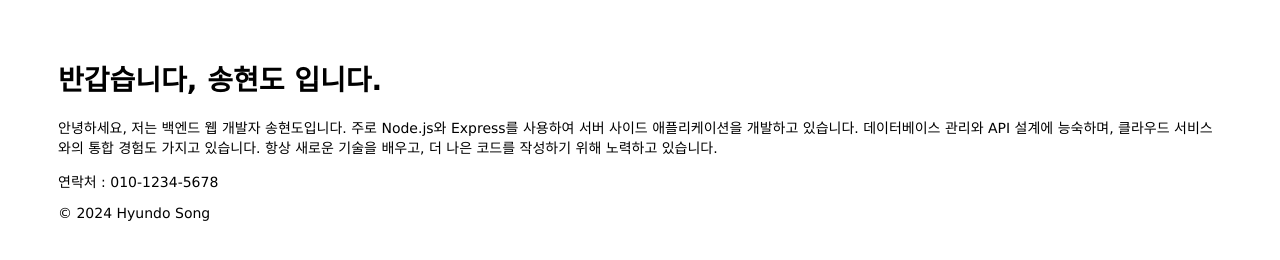
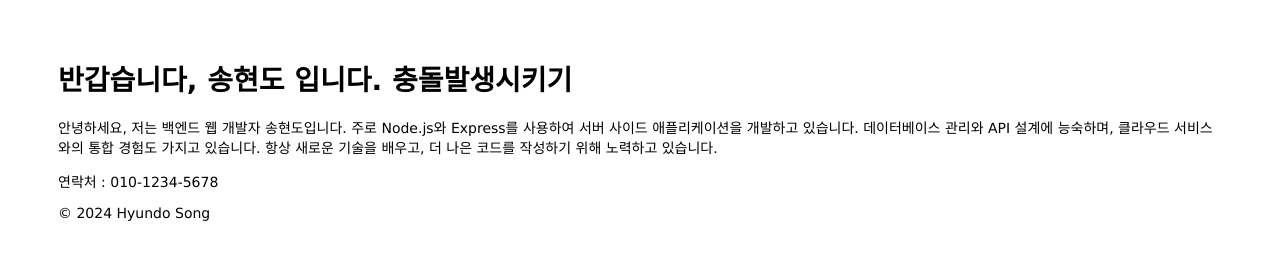
Before and after one commit to 08hyundo/mastering-git-github, a website: page public/index.html in a window 1280 px wide. Drawn offline with Linux system fonts and the light colour scheme.

Commit message:
update: index h1 충돌발생시키기

```diff
--- a/public/index.html
+++ b/public/index.html
@@ -5,7 +5,7 @@
   </head>
 
   <body>
-    <h1>반갑습니다, 송현도 입니다.</h1>
+    <h1>반갑습니다, 송현도 입니다. 충돌발생시키기</h1>
     <p>
       안녕하세요, 저는 백엔드 웹 개발자 송현도입니다. 주로 Node.js와 Express를
       사용하여 서버 사이드 애플리케이션을 개발하고 있습니다. 데이터베이스 관리와
```
